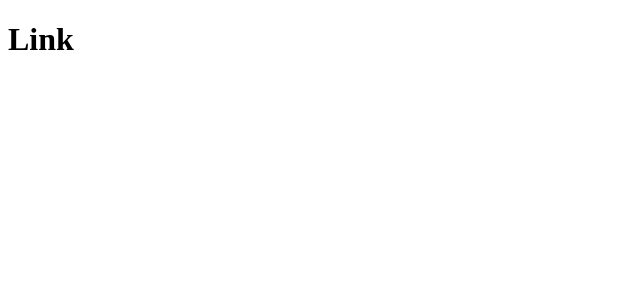
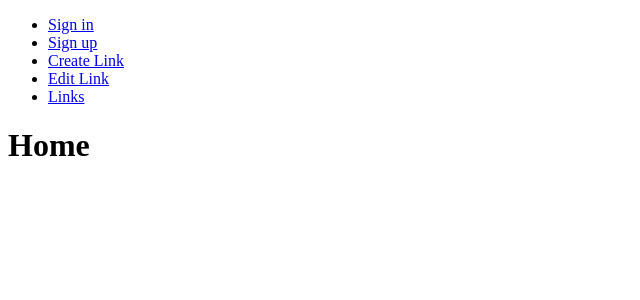
Before and after one commit to VieiraHeitor/links-frontend, a React (Create React App) app: page / in a window 1280 px wide. Shown: the top 300 px of the page, without its empty margins (0-640 px from the left). Built offline with nearby package versions, Linux system fonts and the light colour scheme.

Commit message:
routes added

```diff
--- a/package.json
+++ b/package.json
@@ -8,6 +8,7 @@
     "@testing-library/user-event": "^7.1.2",
     "react": "^16.13.1",
     "react-dom": "^16.13.1",
+    "react-router-dom": "^5.2.0",
     "react-scripts": "3.4.1"
   },
   "scripts": {
--- a/src/App.js
+++ b/src/App.js
@@ -1,8 +1,31 @@
 import React from 'react';
-
+import { BrowserRouter, Switch, Route, Link}from 'react-router-dom';
 
 const App = () =>{
-    return <h1>Link</h1>
+    return (
+        <BrowserRouter>
+        <div>
+            <nav>
+                <ul>
+                    <li><Link to='/sign-in'>Sign in</Link></li>
+                    <li><Link to='/sign-up'>Sign up</Link></li>
+                    <li><Link to='/manage/links/create'>Create Link</Link></li>
+                    <li><Link to='/manage/links/edit'>Edit Link</Link></li>
+                    <li><Link to='/manage/links'>Links</Link></li>
+                </ul>
+            </nav>
+            <Switch>
+                <Route path='/sign-in'><h1>Sign in</h1></Route>
+                <Route path='/sign-up'><h1>Sign up</h1></Route>
+                <Route path='/manage/links/create'><h1>Create Link</h1></Route>
+                <Route path='/manage/links/edit'><h1>Edit Link</h1></Route>
+                <Route path='/manage/links'><h1>Links</h1></Route>
+                <Route path='/'><h1>Home</h1></Route>
+
+            </Switch>
+        </div>
+        </BrowserRouter>
+    )
 };
 
 
```
Also changed, not shown: 1 other file (tests, documents, lock files or other folders).
